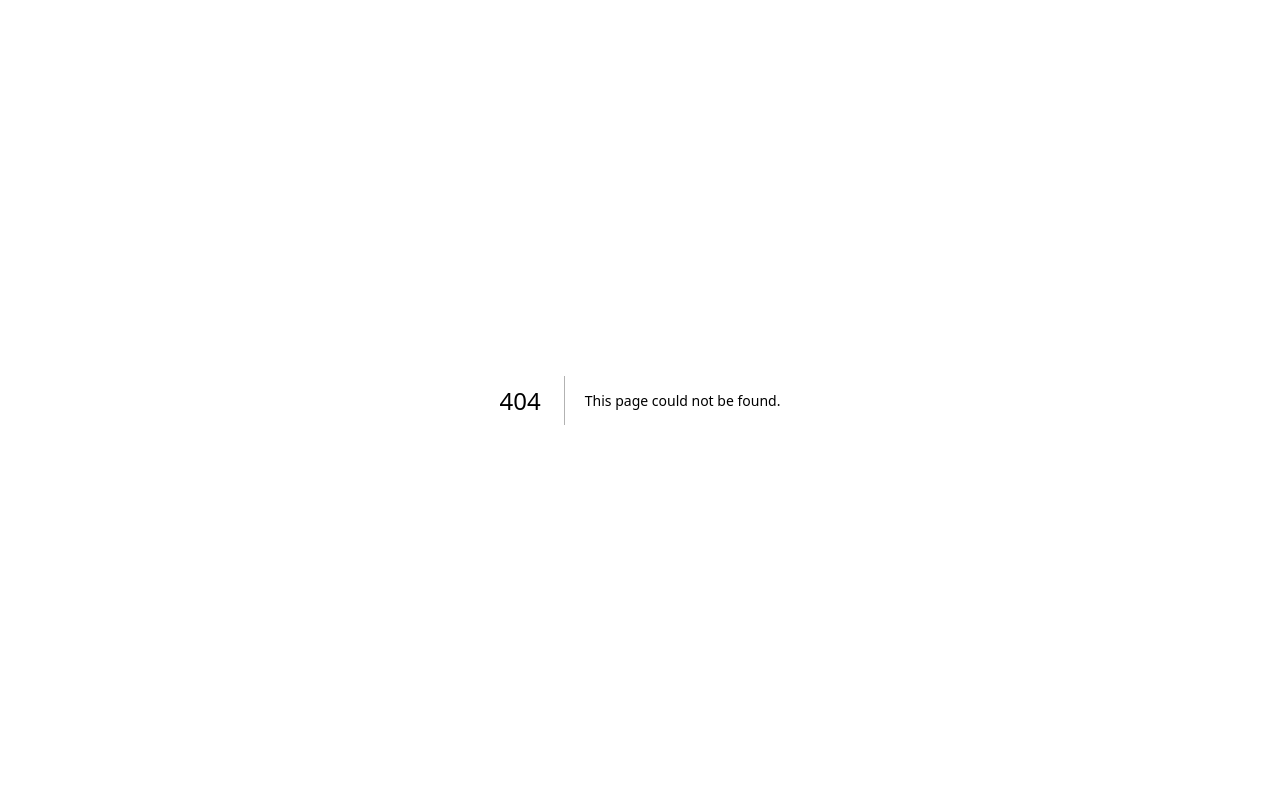
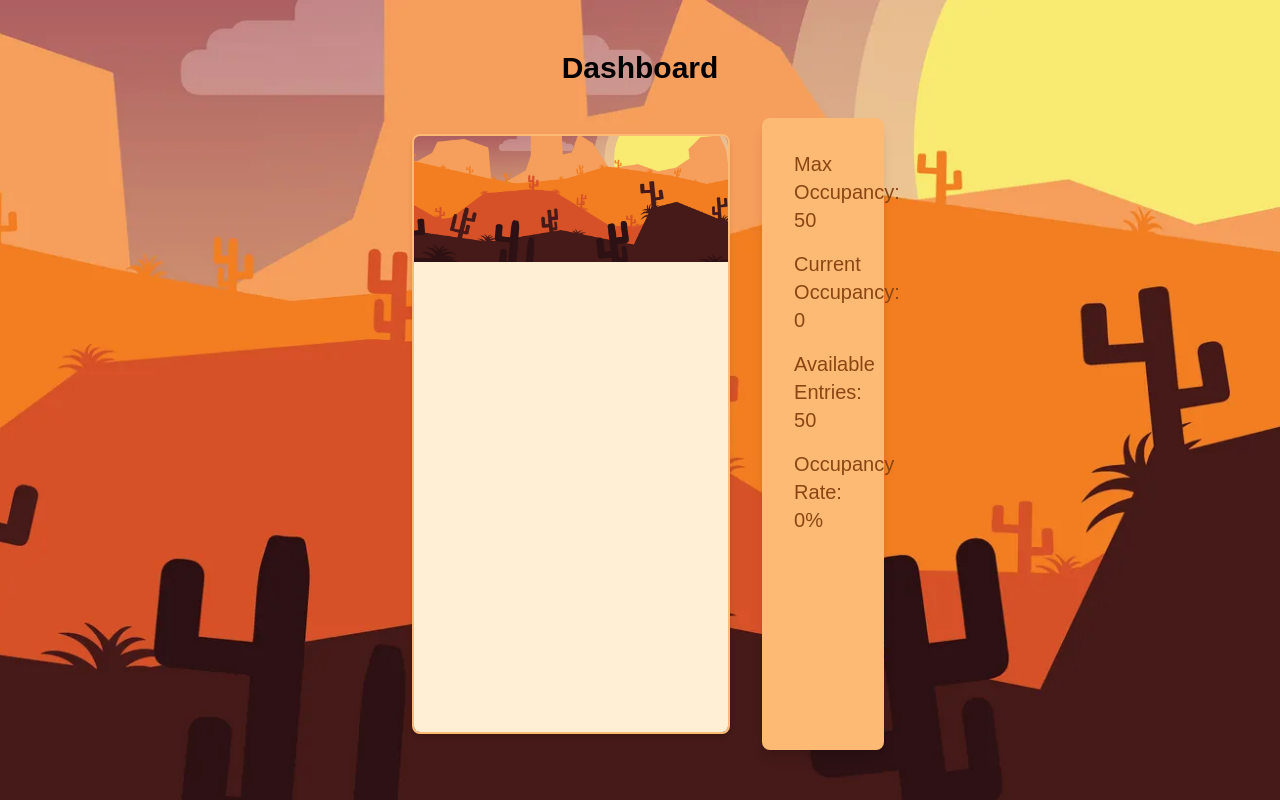
Before and after one commit to HongRay/HeadCount, a Next.js app in the folder frontend/: page /video_dashboard in a window 1280 px wide. Before the commit this address had no page. Built offline with nearby package versions, Linux system fonts and the light colour scheme; no server answers.

Commit message:
Fix current Occupany for both video and live

```diff
--- /dev/null
+++ b/frontend/src/app/video_dashboard/layout.tsx
@@ -0,0 +1,18 @@
+// app/layout.tsx
+//import '../globals.css';
+import { ReactNode } from 'react';
+
+export const metadata = {
+  title: 'My Web App',
+  description: 'Description of my web app',
+};
+
+export default function RootLayout({ children }: { children: ReactNode }) {
+  return (
+    <html lang="en">
+      <body className="bg-dashboardbg bg-cover bg-center flex justify-center items-center min-h-screen ">
+        {children}
+      </body>
+    </html>
+  );
+}
--- /dev/null
+++ b/frontend/src/app/video_dashboard/page.tsx
@@ -0,0 +1,74 @@
+"use client";
+
+import { useState, useEffect } from 'react';
+import axios from 'axios';
+
+export default function Dashboard() {
+  //Get from setting page
+  const [maxOccupancy] = useState<number>(50); // Placeholder max occupancy
+  const [currentOccupancy, setCurrentOccupancy] = useState<number>(0);
+  const [occupancyRate, setOccupancyRate] = useState<number>(0);
+
+  useEffect(() => {
+    //Fetch curent occupancy from video
+    const fetchOccupancy = async () => {
+      try {
+        const response = await axios.get('http://localhost:8000/countPeople?source=live');
+        console.log('API response:', response.data);
+        setCurrentOccupancy(response.data.person_count || 0);
+      } catch (error) {
+        console.error('Error fetching occupancy:', error);
+      }
+    };
+
+    fetchOccupancy();
+
+    // Set interval to fetch occupancy periodically (every 5 seconds)
+    const intervalId = setInterval(fetchOccupancy, 2000);
+
+    // Cleanup the interval when component unmounts
+    return () => clearInterval(intervalId);
+  }, []);
+
+  useEffect(() => {
+    // Calculate occupancy rate (current / max * 100)
+    if (maxOccupancy > 0) {
+      setOccupancyRate(parseFloat(((currentOccupancy / maxOccupancy) * 100).toFixed(2)));
+      console.log('Current Occupancy:', currentOccupancy);
+    }
+  }, [currentOccupancy, maxOccupancy]);
+
+  const availableEntries = maxOccupancy - currentOccupancy;
+
+  return (
+    <div className="flex flex-col items-center justify-center min-h-screen bg-dashboardbg bg-cover bg-center">
+      {/* Dashboard Title */}
+      <h1 className="text-3xl font-bold mb-8 text-black">Dashboard</h1>
+
+      {/* Container with 3:1 ratio */}
+      <div className="flex w-4/5">
+        {/* Webcam - 3/4 of the width */}
+        <div className="w-3/4 flex justify-center items-center p-4">
+          <iframe
+              className="rounded-lg border-2 border-orange-300 shadow-md w-full h-[600px]"
+              src="http://localhost:8000/video_feed"
+              allowFullScreen
+              frameBorder="0"
+              title="Video Feed"
+            />
+        </div>
+
+        {/* Stats - 1/4 of the width */}
+        <div className="w-1/4 bg-orange-300 shadow-lg rounded-lg p-8 ml-4">
+          <h3 className="text-xl mb-4">Max Occupancy: {maxOccupancy}</h3>
+          <h3 className="text-xl mb-4">Current Occupancy: {currentOccupancy}</h3>
+          <h3 className="text-xl mb-4">Available Entries: {availableEntries}</h3>
+          <h3 className="text-xl mb-4">Occupancy Rate: {occupancyRate}%</h3>
+          {currentOccupancy > maxOccupancy && (
+            <h3 className="text-xl text-red-500">⚠️ Occupancy exceeded!</h3>
+          )}
+        </div>
+      </div>
+    </div>
+  );
+}
```
Also changed, not shown: 1 other file (tests, documents, lock files or other folders).
